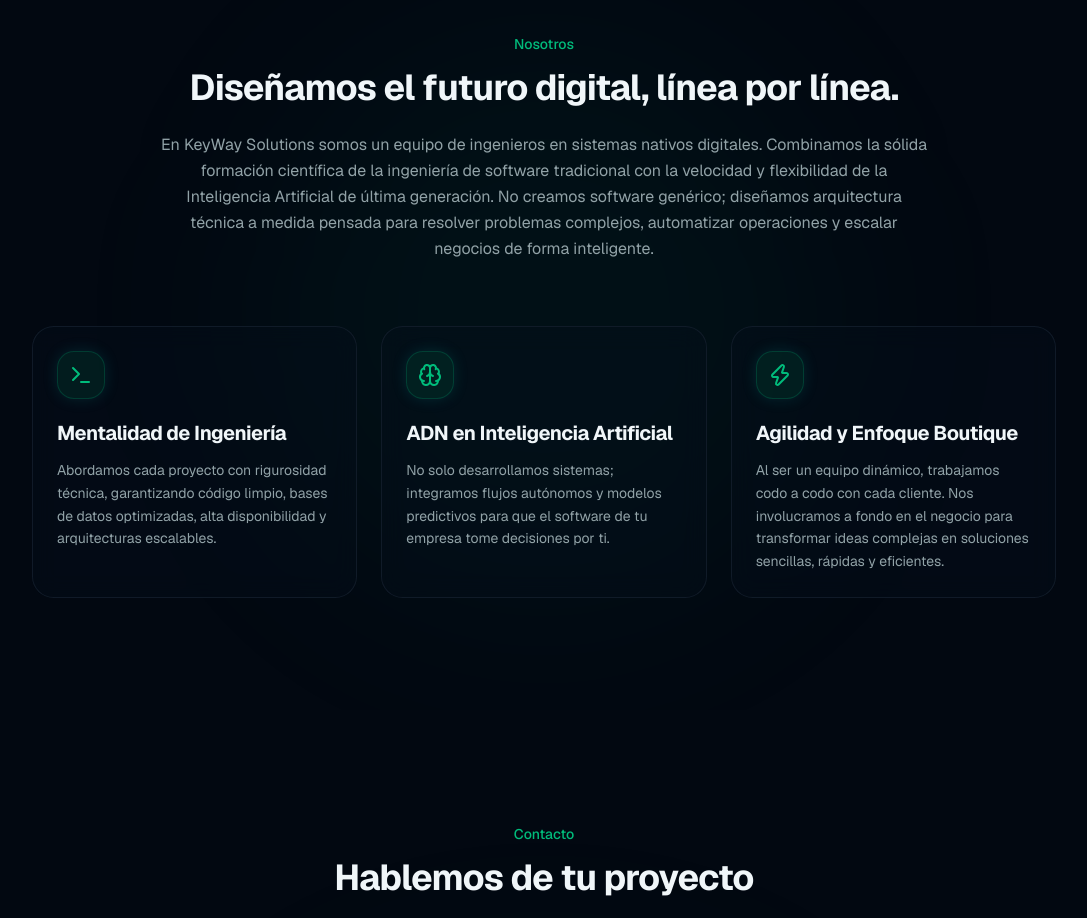
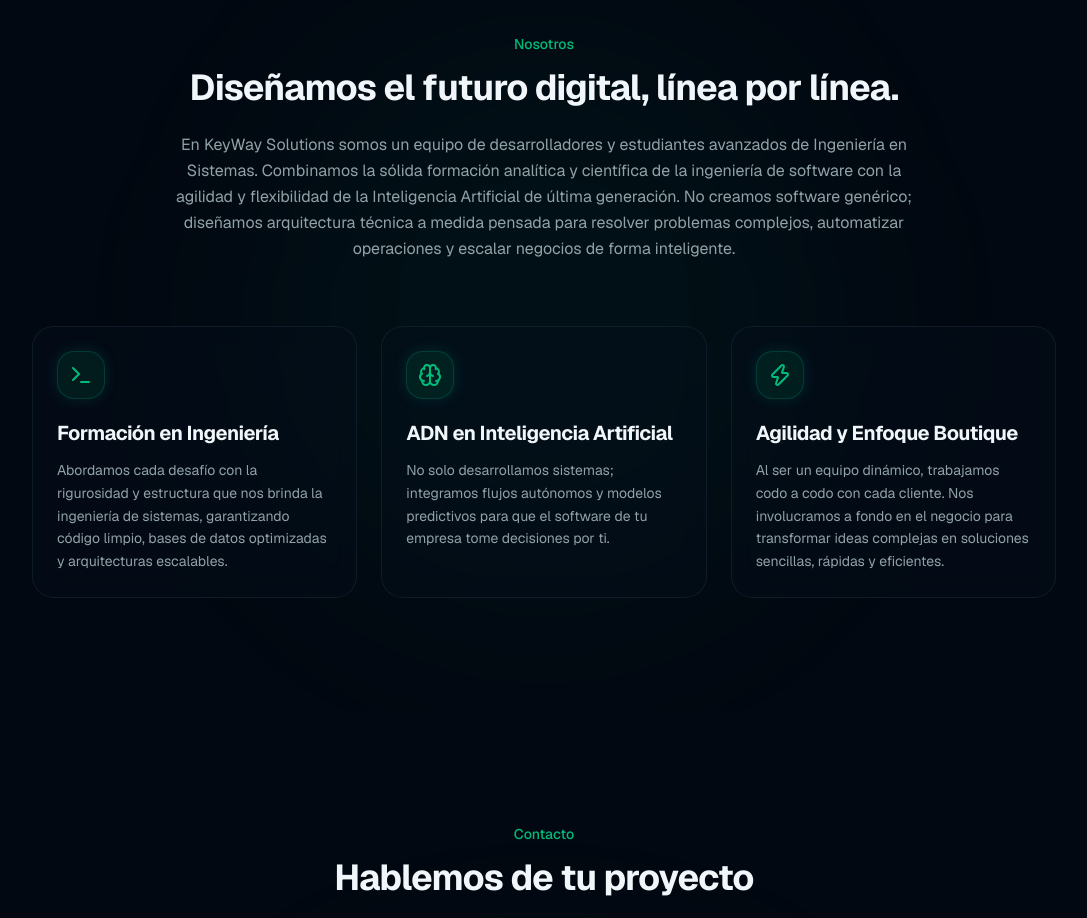
Before and after one commit to KeyWaySolutions/keywaysolutionpage, a Next.js app: page / in a window 1280 px wide. Shown: the part 2300-3218 px from the top of the page, without its empty margins (96-1183 px from the left). Built offline with nearby package versions, Linux system fonts and the light colour scheme.

Commit message:
docs: update About text and first pilar to reflect student status

```diff
--- a/components/about.tsx
+++ b/components/about.tsx
@@ -3,9 +3,9 @@ import { Terminal, Brain, Zap } from "lucide-react"
 const pillars = [
   {
     icon: Terminal,
-    title: "Mentalidad de Ingeniería",
+    title: "Formación en Ingeniería",
     description:
-      "Abordamos cada proyecto con rigurosidad técnica, garantizando código limpio, bases de datos optimizadas, alta disponibilidad y arquitecturas escalables.",
+      "Abordamos cada desafío con la rigurosidad y estructura que nos brinda la ingeniería de sistemas, garantizando código limpio, bases de datos optimizadas y arquitecturas escalables.",
   },
   {
     icon: Brain,
@@ -37,9 +37,9 @@ export function About() {
             Diseñamos el futuro digital, línea por línea.
           </h2>
           <p className="mt-6 text-pretty text-base leading-relaxed text-muted-foreground">
-            En KeyWay Solutions somos un equipo de ingenieros en sistemas nativos
-            digitales. Combinamos la sólida formación científica de la ingeniería
-            de software tradicional con la velocidad y flexibilidad de la
+            En KeyWay Solutions somos un equipo de desarrolladores y estudiantes avanzados
+            de Ingeniería en Sistemas. Combinamos la sólida formación analítica y científica
+            de la ingeniería de software con la agilidad y flexibilidad de la
             Inteligencia Artificial de última generación. No creamos software
             genérico; diseñamos arquitectura técnica a medida pensada para
             resolver problemas complejos, automatizar operaciones y escalar
```
